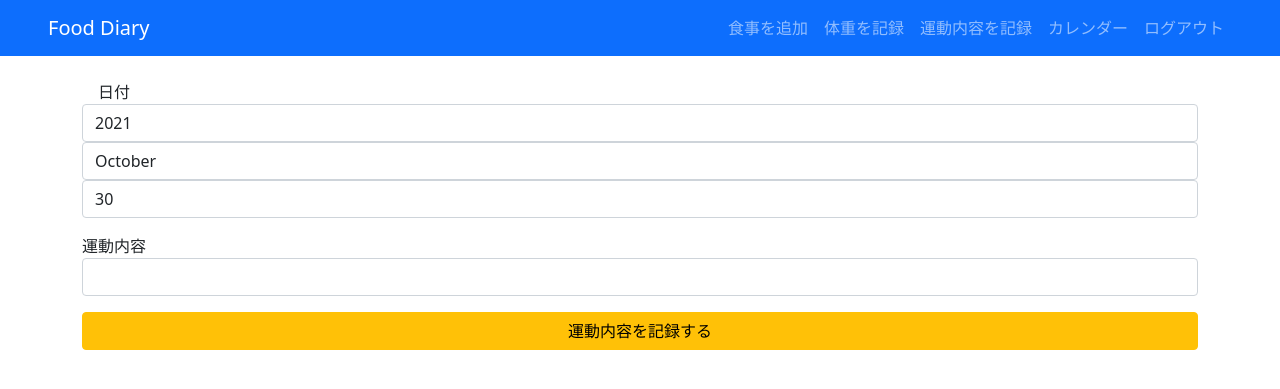
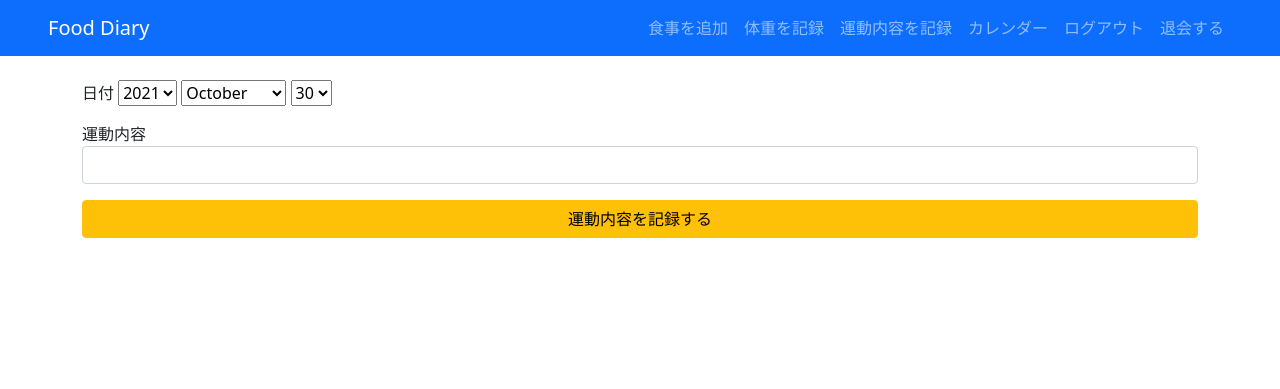
Before and after one commit to Yuki431/food-diary, a Rails app: page /diaries/new in a window 1280 px wide. Shown: the top 389 px of the page. Run offline with Rails 7, Linux system fonts and the light colour scheme; the visitor is signed in with stand-in values (Sample User, id 1).

Commit message:
ユーザー退会機能の実装 #31

```diff
--- a/app/models/user.rb
+++ b/app/models/user.rb
@@ -6,7 +6,7 @@ class User < ApplicationRecord
                       uniqueness: { case_sensitive: false }
     has_secure_password
 
-    has_many :foods
-    has_many :weights
-    has_many :diaries
+    has_many :foods, dependent: :destroy
+    has_many :weights, dependent: :destroy
+    has_many :diaries, dependent: :destroy
 end
--- a/app/views/diaries/new.html.erb
+++ b/app/views/diaries/new.html.erb
@@ -1,9 +1,9 @@
 <%= form_with(model: @diary )do |f| %>
     <%= render 'layouts/error_messages', model: f.object %>
     <div class="mb-3">
-        <div class="mb-3">
+        <div class="mb-3 text-left>
         　<%= f.label :diary_date_1i, '日付' %>
-          <%= f.date_select :diary_date, {}, class: 'form-control' %>
+          <%= f.date_select :diary_date %>
         </div>
         <div class="mb-3">
           <%= f.label :content, '運動内容'%>
--- a/app/views/layouts/_navbar.html.erb
+++ b/app/views/layouts/_navbar.html.erb
@@ -14,6 +14,7 @@
             <li class="nav-item"><%= link_to '運動内容を記録', new_diary_path, class: 'nav-link' %></li>
             <li class="nav-item"><%= link_to 'カレンダー', foods_path, class: 'nav-link' %></li>
             <li class="nav-item"><%= link_to 'ログアウト', logout_path, method: :delete, class: 'nav-link' %></li>
+            <li class="nav-item"><%= link_to '退会する', withdrawal_path, method: :delete, class: 'nav-link' %></li>
           </ul>
         <% else %>
           <ul class="navbar-nav">
--- a/app/views/weights/new.html.erb
+++ b/app/views/weights/new.html.erb
@@ -1,9 +1,9 @@
 <%= form_with(model: @weight )do |f| %>
     <%= render 'layouts/error_messages', model: f.object %>
     <div class="mb-3">
-        <div class="mb-3">
+        <div class="mb-3 text-left>
         　<%= f.label :weight_date_1i, '日付' %>
-          <%= f.date_select :weight_date, {}, class: 'form-control' %>
+          <%= f.date_select :weight_date %>
         </div>
         <div class="mb-3">
           <%= f.label :daily_weight, '体重'%>
--- a/config/routes.rb
+++ b/config/routes.rb
@@ -6,6 +6,7 @@ Rails.application.routes.draw do
   delete 'logout', to: 'sessions#destroy'
 
   get 'signup', to: 'users#new'
+  delete 'withdrawal', to: 'users#destroy'
   resources :users, only: [:create]
 
   resources :foods, only: [:index, :new, :create, :edit, :update, :destroy]
```
Also changed, not shown: app/controllers/users_controller.rb (+9 -0 lines).
